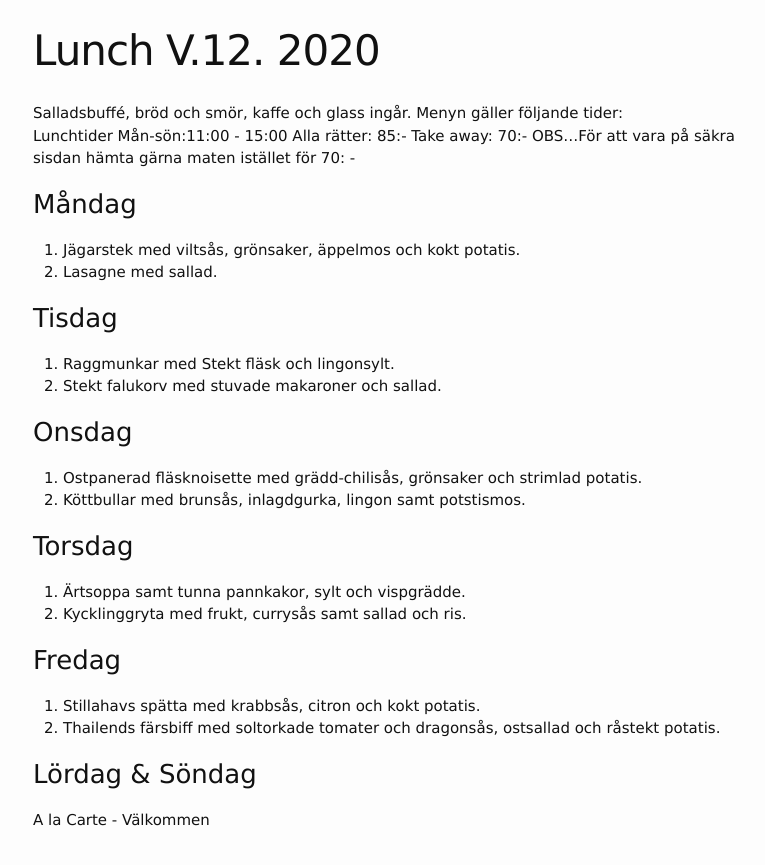
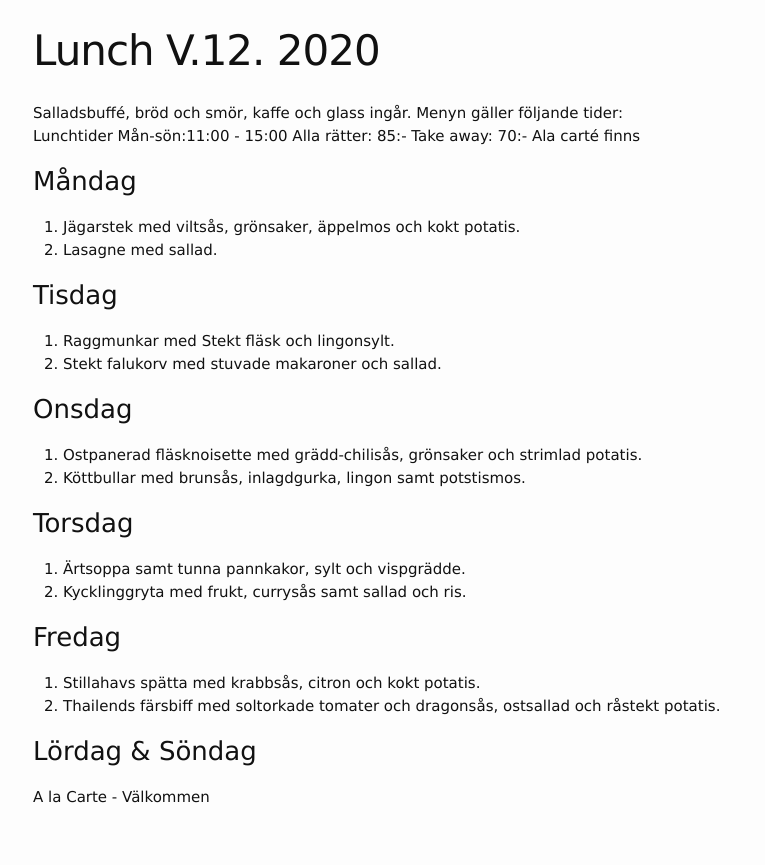
Before and after one commit to FarInn62/farinn62.github.io, a Jekyll site: the page built from lunch.md, in a window 1280 px wide. Shown: the top 865 px of the page, without its empty margins (237-1002 px from the left). Built offline with Jekyll 4.4.1, drawn with Linux system fonts in a browser that asks for light colours.

Commit message:
Update lunch.md

```diff
--- a/lunch.md
+++ b/lunch.md
@@ -8,7 +8,8 @@ Salladsbuffé, bröd och smör, kaffe och glass ingår.
 Menyn gäller följande tider:
 Lunchtider  Mån-sön:11:00 - 15:00
 Alla rätter: 85:- Take away: 70:-
-                           OBS...För att vara på säkra sisdan hämta gärna maten istället för 70: -
+Ala carté finns
+
 
 ### Måndag
 1. Jägarstek med viltsås, grönsaker, äppelmos och kokt potatis.
```
